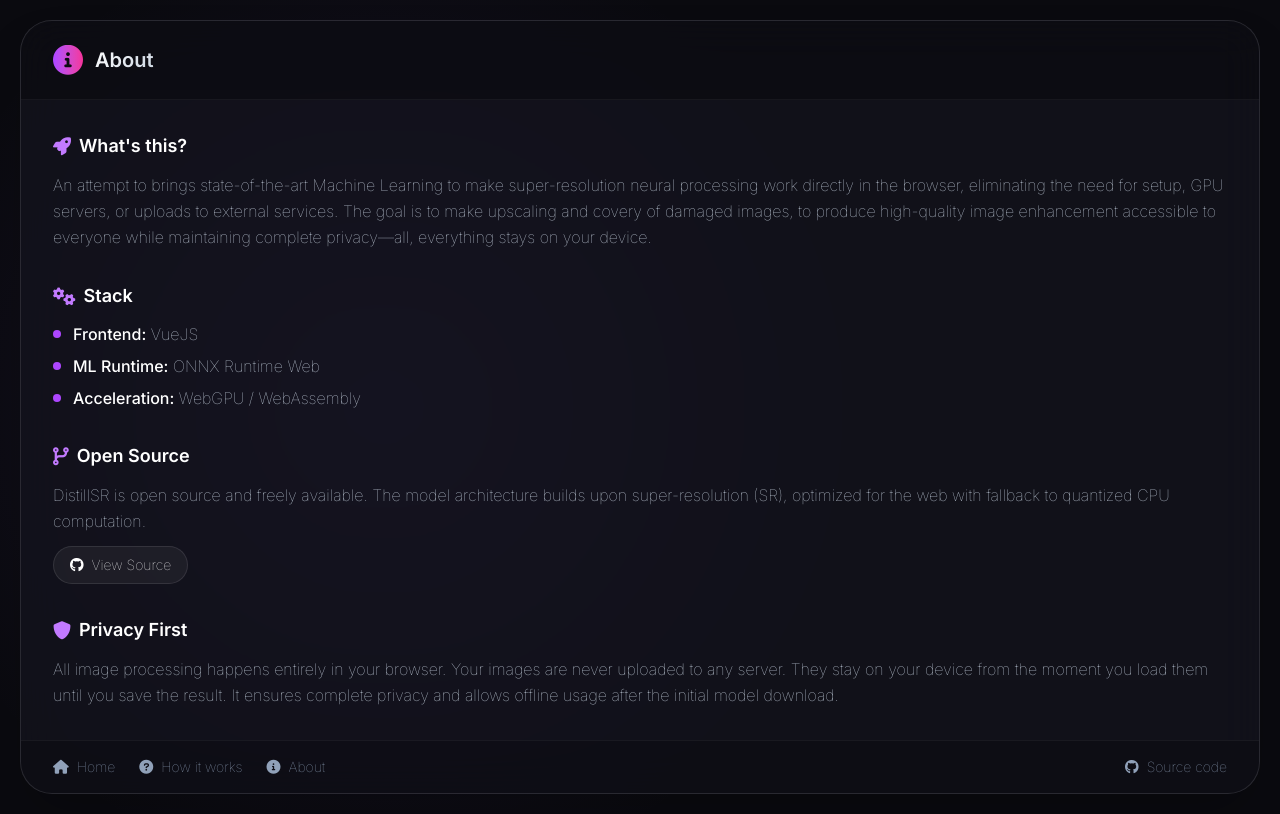
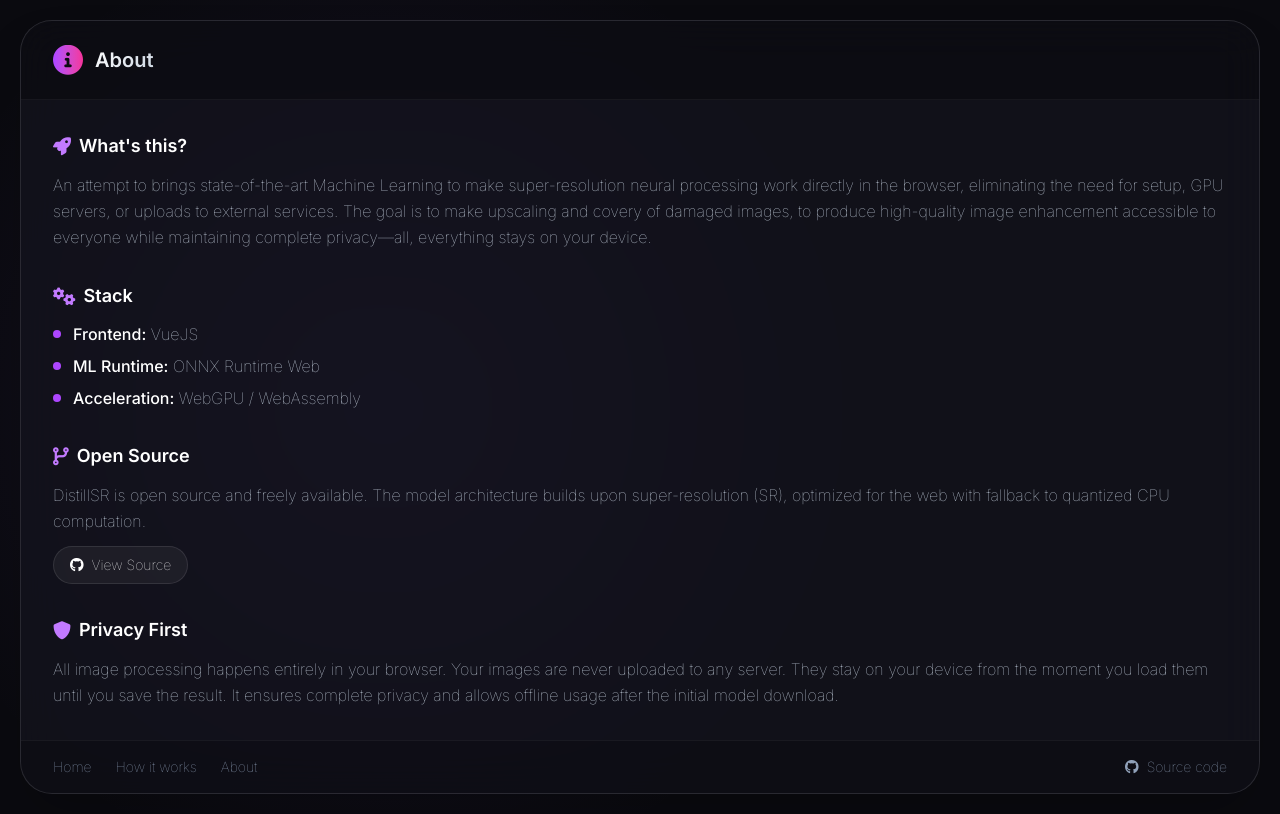
Before and after one commit to hirako2000/distillsr-web, a Vue app: page /#/about in a window 1280 px wide. Built offline with nearby package versions, Linux system fonts and the light colour scheme.

Commit message:
tweaks footer

```diff
--- a/src/components/Footer.vue
+++ b/src/components/Footer.vue
@@ -3,15 +3,12 @@
         <div class="flex items-center justify-between">
             <div class="flex items-center gap-6">
                 <router-link to="/" class="text-slate-400 hover:text-white transition-colors text-sm flex items-center gap-2">
-                    <i class="fas fa-home"></i>
                     <span>Home</span>
                 </router-link>
                 <router-link to="/how" class="text-slate-400 hover:text-white transition-colors text-sm flex items-center gap-2">
-                    <i class="fas fa-question-circle"></i>
                     <span>How it works</span>
                 </router-link>
                 <router-link to="/about" class="text-slate-400 hover:text-white transition-colors text-sm flex items-center gap-2">
-                    <i class="fas fa-info-circle"></i>
                     <span>About</span>
                 </router-link>
             </div>
--- a/src/components/ModelSelector.vue
+++ b/src/components/ModelSelector.vue
@@ -5,7 +5,7 @@
                 class="w-full px-5 py-2 bg-white/5 border border-white/10 rounded-2xl text-white text-sm appearance-none cursor-pointer hover:bg-white/10 focus:outline-none focus:border-purple-500 focus:ring-3 focus:ring-purple-500/20 transition-all">
                 <option v-for="(info, value) in models" :key="value" :value="value" :data-precision="info.name"
                     :data-speed="info.speed" :data-badge="info.badge" class="bg-gray-900">
-                    {{ info.name === 'Precise' ? '🎯' : '🚀' }} {{ info.name }} {{ info.recommended ?
+                    {{ info.name }} {{ info.recommended ?
                     '' : '' }}
                 </option>
             </select>
```
